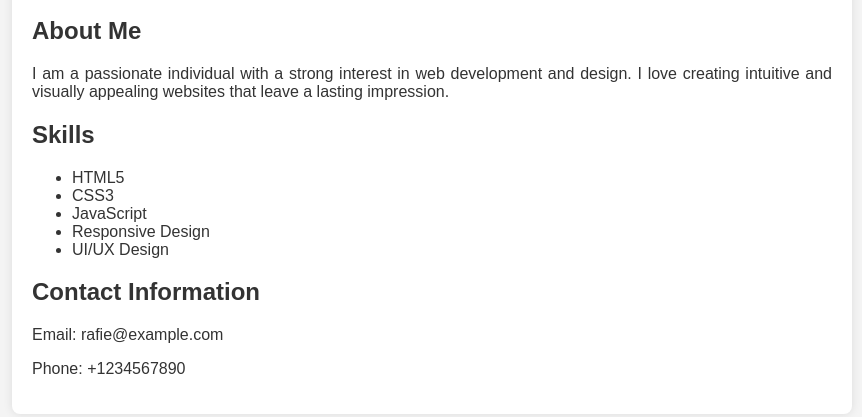
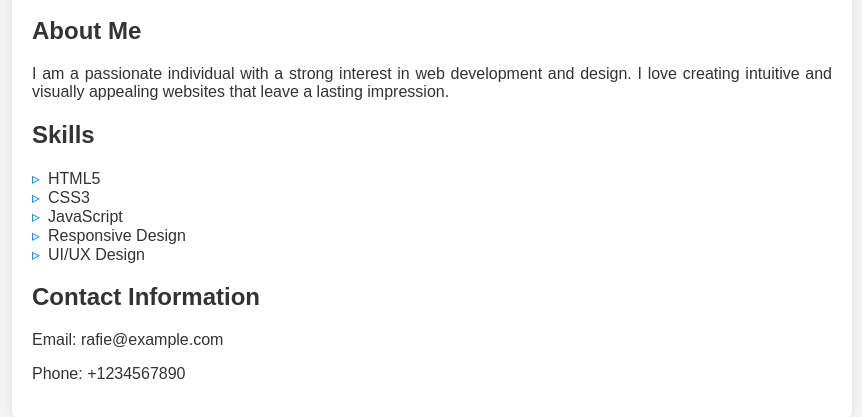
Before and after one commit to rafie23/mywebsite, a plain HTML site: page index.html in a window 1280 px wide. Shown: the part 141-558 px from the top of the page, without its empty margins (208-1070 px from the left). Drawn offline with Linux system fonts and the light colour scheme.

Commit message:
Update index.html

```diff
--- a/index.html
+++ b/index.html
@@ -4,30 +4,7 @@
     <meta charset="UTF-8">
     <meta name="viewport" content="width=device-width, initial-scale=1.0">
     <title>Rafie's Portfolio</title>
-    <style>
-        body {
-            font-family: Arial, sans-serif;
-            margin: 0;
-            padding: 0;
-            background-color: #f4f4f4;
-            color: #333;
-        }
-        .container {
-            max-width: 800px;
-            margin: 20px auto;
-            padding: 20px;
-            background-color: #fff;
-            border-radius: 8px;
-            box-shadow: 0 0 10px rgba(0, 0, 0, 0.1);
-        }
-        h1 {
-            text-align: center;
-            color: #007bff;
-        }
-        p {
-            text-align: justify;
-        }
-    </style>
+    <link rel="stylesheet" href="styles.css">
 </head>
 <body>
     <div class="container">
@@ -47,5 +24,6 @@
         <p>Email: rafie@example.com</p>
         <p>Phone: +1234567890</p>
     </div>
+    <script src="script.js"></script>
 </body>
 </html>
```
